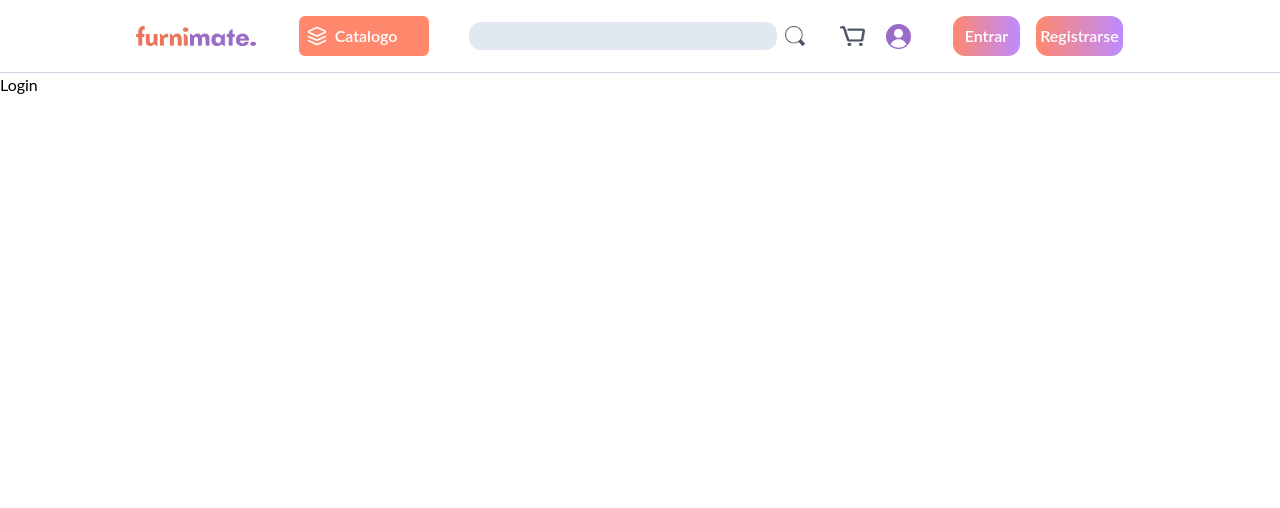
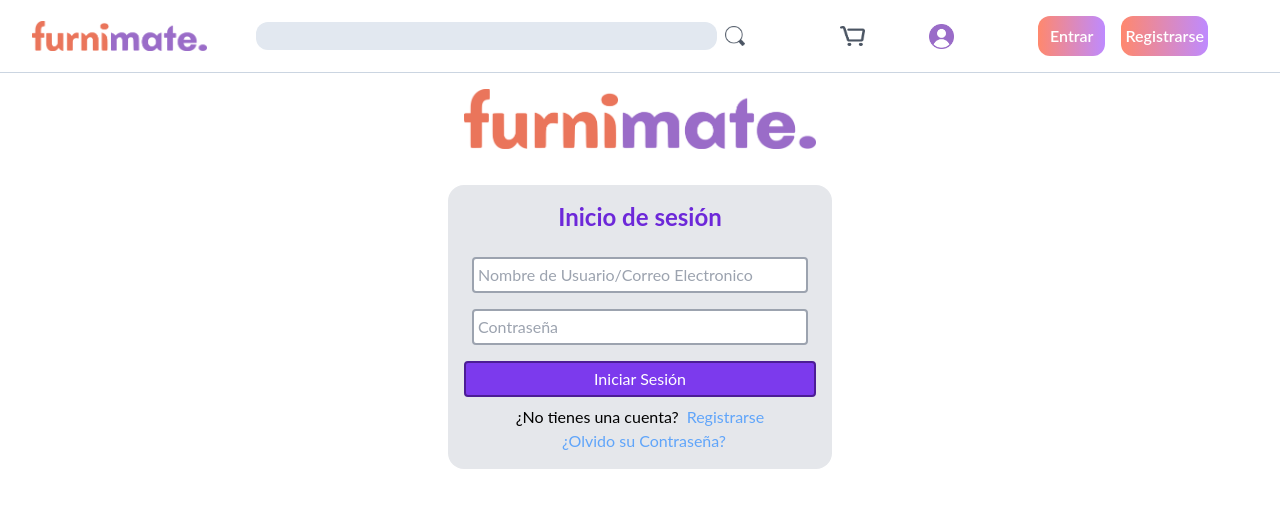
Before and after one commit to plantnt/reactmate, a React (Vite) app: page /logIn in a window 1280 px wide. Shown: the top 508 px of the page. Built offline with nearby package versions, Linux system fonts and the light colour scheme.

Commit message:
quite catalogo, hice login

```diff
--- a/src/components/UI/navbar.tsx
+++ b/src/components/UI/navbar.tsx
@@ -1,7 +1,6 @@
 import { Link, NavLink } from 'react-router-dom'
 
-import { FaStar } from "react-icons/fa";
-import { Layers, MessagesSquare } from "lucide-react"
+
 
 import cartIcon from '../../assets/cartIcon.png'
 import profileIcon from '../../assets/profileIcon.png'
@@ -13,51 +12,13 @@ import "./ui.css"
 const Navbar = () => {
     return (
     <nav className="sticky top-0 w-full bg-white border-slate-300 border-b-[1px] z-50">
-      <div className="container max-w-5xl">
+      <div className="container w-full">
         <div className="flex flex-row py-2 items-center">
           <div className="basis-1/5">
-            <Link to='/'><img src={textLogo} className="min-w-[120px] h-[20px] m-2"/></Link>
+            <Link to='/'><img src={textLogo} className="min-w-[120px] h-[30px] m-2 justify-self-start pl-6"/></Link>
           </div>
-          <div className="basis-1/5">
-          <div className="dropdown">
-                  <button className="link
-                  flex
-                  items-center
-                  bg-furniorange
-                  p-2
-                  w-[130px]
-                  rounded-md
-                  font-semibold
-                  text-white
-                  transition-all">
-                      <Layers size={20} className="mr-2"/> Catalogo
-                  </button>
-                  <div className="dropdown-menu">
-                    <button className="dropdown-foro transition-all
-                    flex
-                    items-center
-                    p-2
-                    mt-1
-                    w-[130px]
-                    rounded-md
-                    font-semibold
-                    text-white ">
-                      <MessagesSquare size={20} className='mr-2'/> Foro
-                    </button>
-                    <button className="dropdown-deseados
-                    flex
-                    items-center
-                    p-2
-                    mt-1
-                    w-[130px]
-                    rounded-md
-                    font-semibold
-                    text-white ">
-                      <FaStar size={20} className='mr-2'/> Deseados
-                    </button>
-                  </div>
-            </div>
-          </div>
+
+
           <div className="basis-2/5 flex items-center">
             <input type="text" className="bg-slate-200 rounded-xl outline-none px-2 h-7 text-gray-900 w-[90%]"/>
             <img src={searchIcon} width="20" className="ml-2 cursor-pointer" />
--- a/src/pages/Login.tsx
+++ b/src/pages/Login.tsx
@@ -1,7 +1,38 @@
+import { NavLink } from "react-router-dom";
+
 export default function LogIn(){
     return(
         <>
-            Login
+            <div className="container flex flex-col items-center justify-center">
+
+            <NavLink to="/" className="max-w-96">
+                <img src="./src\assets\textLogo.png" className="p-4"></img>
+            </NavLink>
+
+                <div className="flex flex-col bg-gray-200 p-4 rounded-2xl m-0-auto w-[30%] items-center text-center m-5">
+                    <label className="text-2xl font-bold pb-4 text-violet-700">
+                        Inicio de sesión
+                    </label>
+                    <ul className="w-full">
+
+                        <li className="p-2">
+                            <input type="text" className="border-2 border-gray-400 rounded p-1 w-full" placeholder="Nombre de Usuario/Correo Electronico"/>
+                        </li>
+                        <li className="p-2">
+                            <input type="password" className="border-2 border-gray-400 rounded p-1 w-full" placeholder="Contraseña"/>
+                        </li>
+
+                    </ul>
+                    <button className="bg-violet-600 hover:bg-violet-800 border-2 border-violet-900 rounded p-1 text-white w-full my-2 transition-all"> Iniciar Sesión </button>
+                        <div className="flex">
+                            <label>¿No tienes una cuenta?</label>
+                            <NavLink to="/logIn" className="text-blue-400 pl-2">Registrarse</NavLink>
+                        </div>
+                        <div>
+                            <NavLink to="#" className="text-blue-400 pl-2">¿Olvido su Contraseña?</NavLink>
+                        </div>
+                </div>
+            </div>
         </>
     )
 }
--- a/src/pages/Signup.tsx
+++ b/src/pages/Signup.tsx
@@ -10,7 +10,10 @@ export default function SignUp(){
             </NavLink>
 
                 <div className="flex flex-col bg-gray-200 p-4 rounded-2xl m-0-auto max-w-sm items-center text-center m-5">
-                    <div className="flex rounded-full w-1/3 h-1/3 items-center justify-center">
+                    <label className="text-2xl font-bold pb-4 text-violet-700">
+                        Registro
+                    </label>
+                    <div className="flex rounded-full w-1/3 h-1/3 justify-center">
                     <img src="./src\assets\profileIcon.png"></img>
                     </div>
                     <ul className="min-w-fit">
@@ -44,12 +47,13 @@ export default function SignUp(){
                         </li>
 
                         <li className="p-2">
-                            <input type="number" className="border-2 border-gray-400 rounded p-1 w-full" placeholder="Telefono"/>
+                            <input type="email" className="border-2 border-gray-400 rounded p-1 w-full " placeholder="Correo Electronico"/>
                         </li>
 
                         <li className="p-2">
-                            <input type="email" className="border-2 border-gray-400 rounded p-1 w-full " placeholder="Correo Electronico"/>
+                            <input type="number" className="border-2 border-gray-400 rounded p-1 w-full" placeholder="Telefono (Opcional)"/>
                         </li>
+
                         <li className="p-2">
                             <input type="" className="border-2 border-gray-400 rounded p-1 w-full " placeholder="Direccion (Opcional)"/>
                         </li>
```
